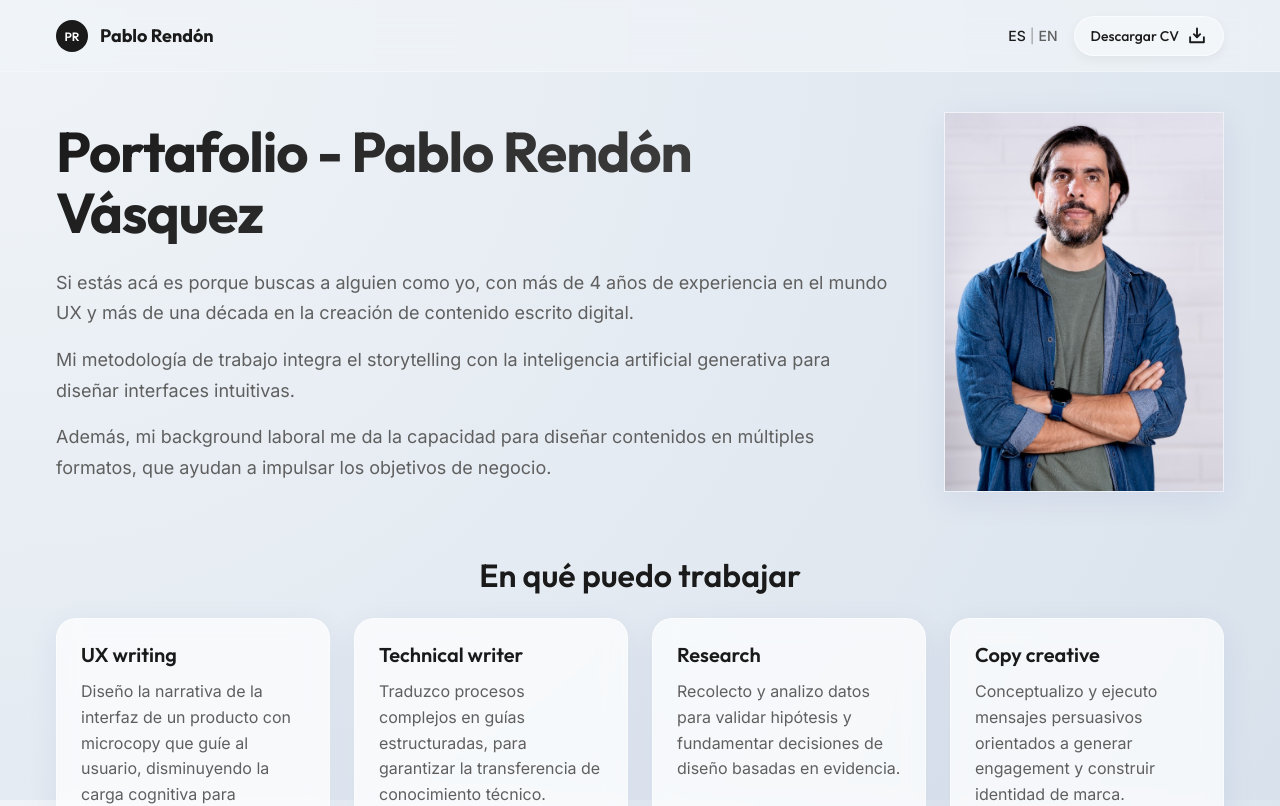
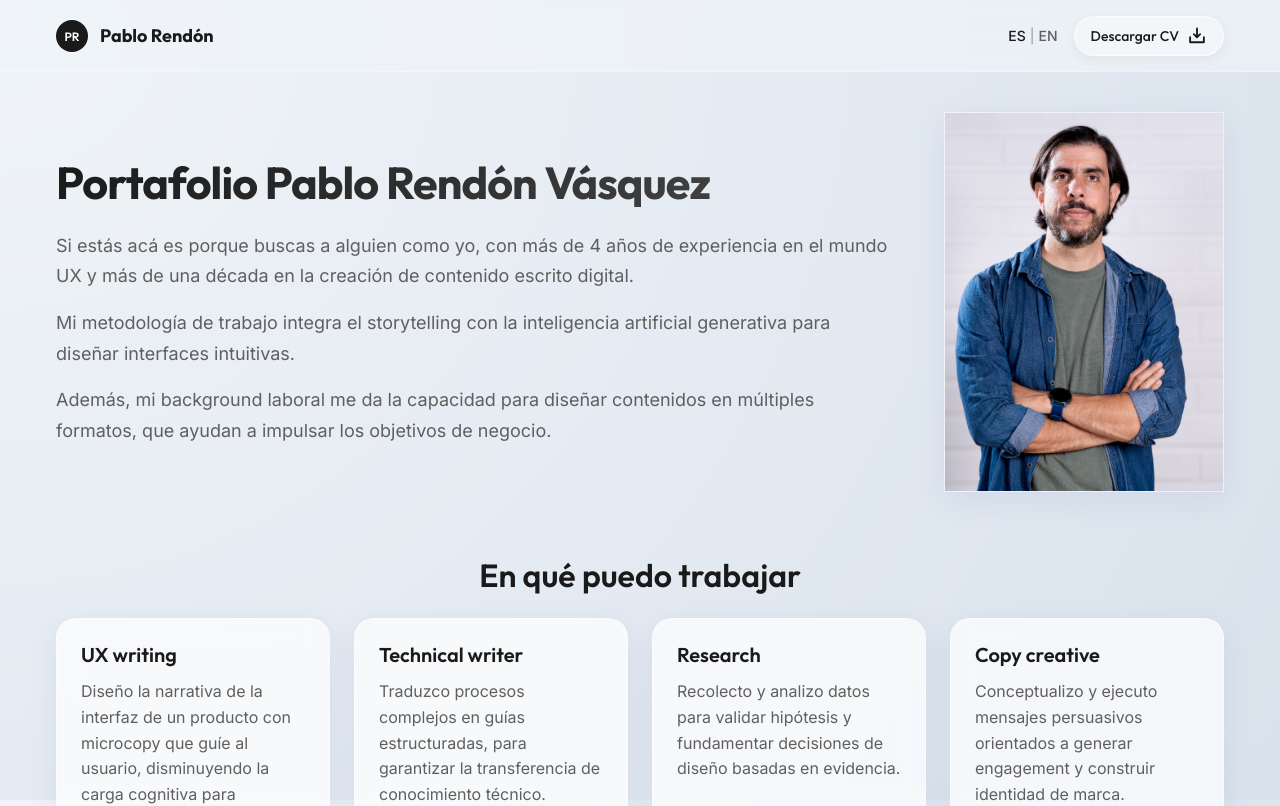
Before and after one commit to prendonv/prendonv.github.io, a React (Vite) app: page / in a window 1280 px wide. Shown: the top 806 px of the page. Built offline with nearby package versions, Linux system fonts and the light colour scheme.

Commit message:
refactor: Adjust hero title font sizes and text, and add `node_modules` to `.gitignore`.

```diff
--- a/src/features/Home/Hero.module.css
+++ b/src/features/Home/Hero.module.css
@@ -46,7 +46,7 @@
 }
 
 .title {
-    font-size: var(--text-3xl);
+    font-size: var(--text-2xl);
     font-weight: 700;
     margin-bottom: var(--space-6);
     background: linear-gradient(135deg, var(--color-primary) 0%, var(--color-secondary) 100%);
@@ -81,6 +81,7 @@
     }
 
     .title {
-        font-size: 3.5rem;
+        font-size: 2.8rem;
+        white-space: nowrap;
     }
 }
--- a/src/store/contentStore.js
+++ b/src/store/contentStore.js
@@ -2,7 +2,7 @@ import { create } from 'zustand';
 
 const esContent = {
   hero: {
-    title: "Portafolio - Pablo Rendón Vásquez",
+    title: "Portafolio Pablo Rendón Vásquez",
     description: [
       "Si estás acá es porque buscas a alguien como yo, con más de 4 años de experiencia en el mundo UX y más de una década en la creación de contenido escrito digital.",
       "Mi metodología de trabajo integra el storytelling con la inteligencia artificial generativa para diseñar interfaces intuitivas.",
@@ -213,7 +213,7 @@ const esContent = {
 
 const enContent = {
   hero: {
-    title: "Portfolio - Pablo Rendón Vásquez",
+    title: "Portfolio Pablo Rendón Vásquez",
     description: [
       "If you're here, it's because you're looking for someone like me, with over 4 years of experience in the UX world and more than a decade in digital written content creation.",
       "My work methodology integrates storytelling with generative artificial intelligence to design intuitive interfaces.",
```
Also changed, not shown: 1 other file (tests, documents, lock files or other folders).
